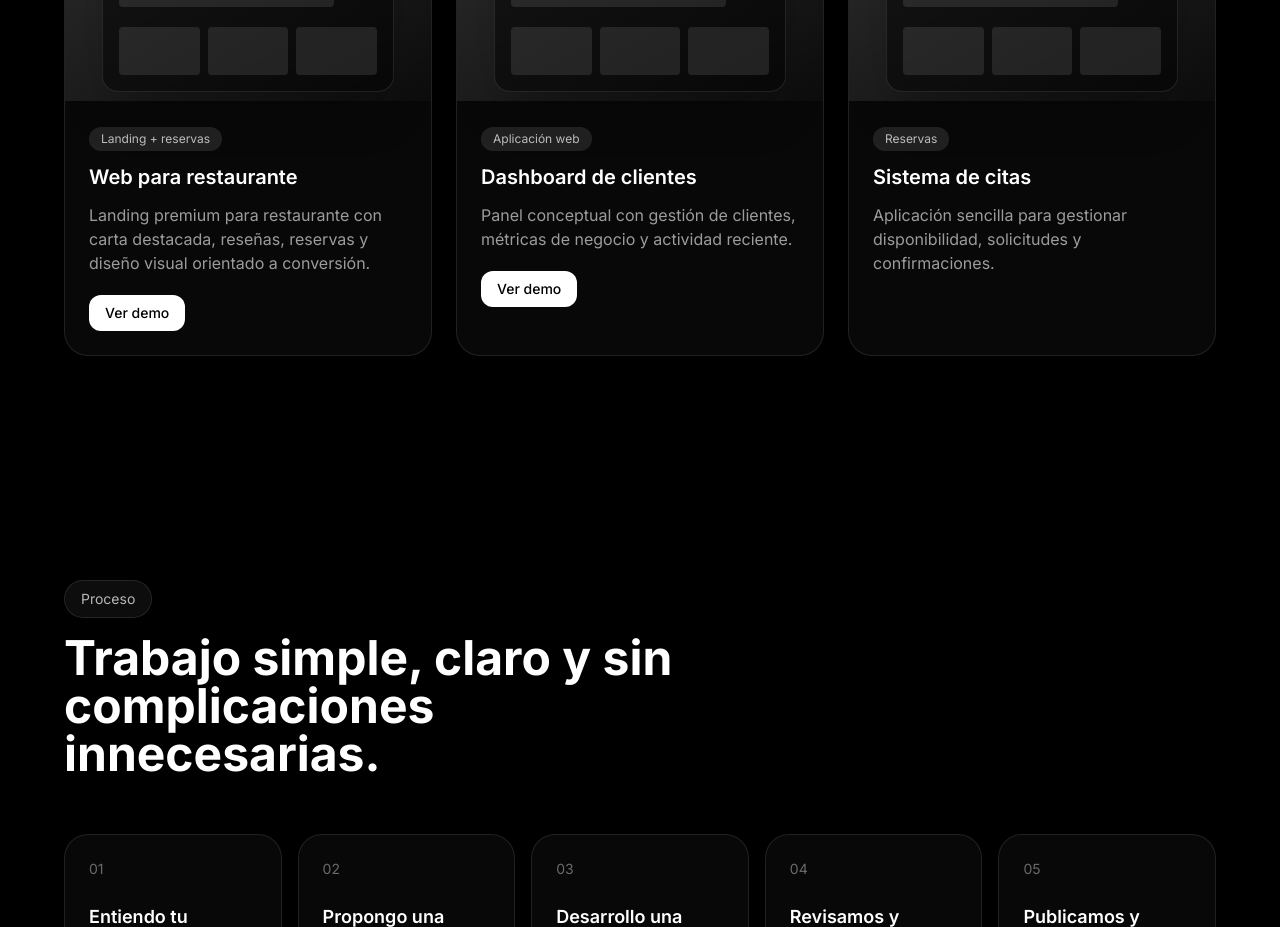
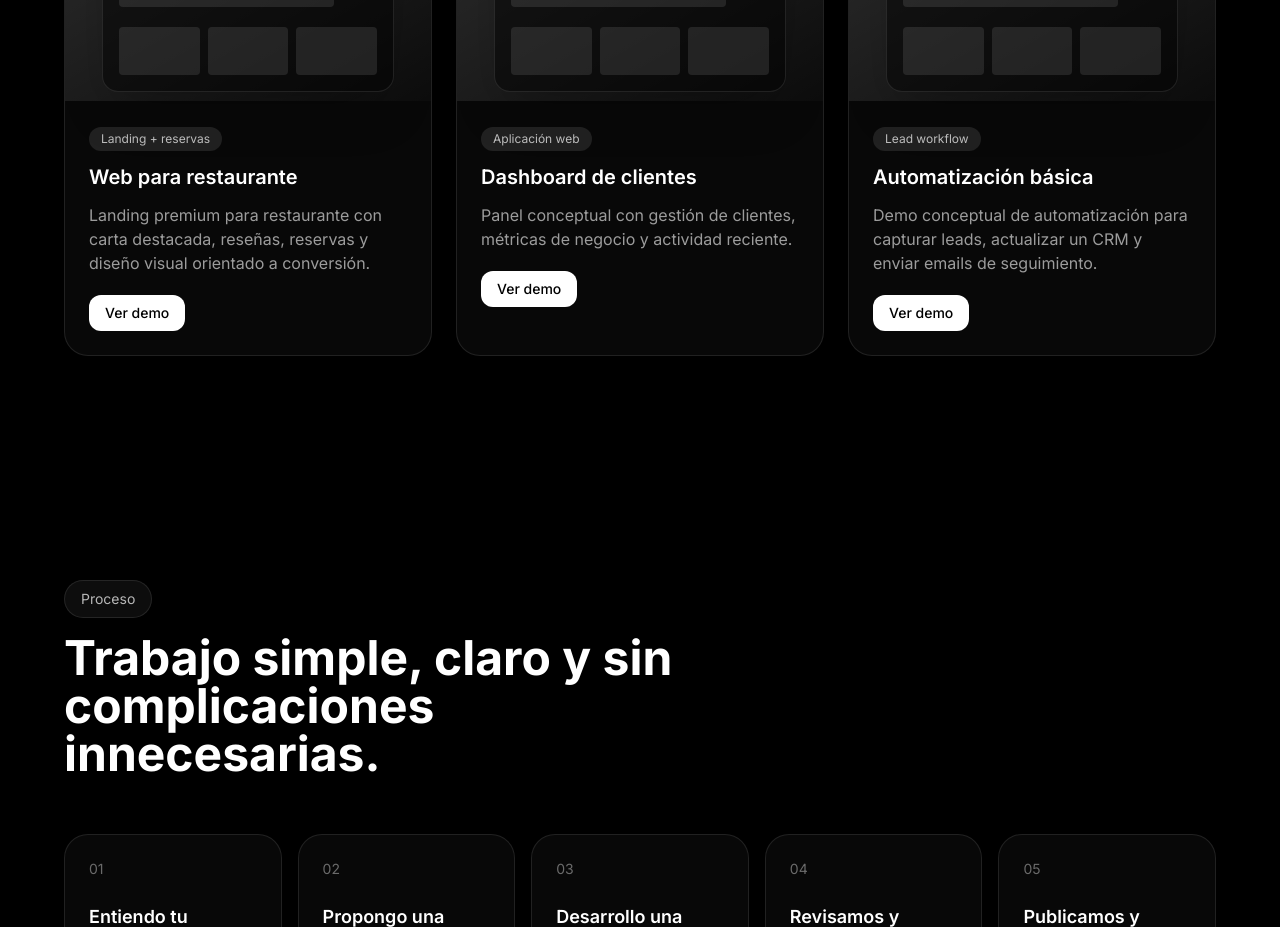
Before and after one commit to devjdoria/jjdoria-web, a Next.js app: page / in a window 1280 px wide. Shown: the part 2320-3247 px from the top of the page. Built offline with nearby package versions, Linux system fonts and the light colour scheme.

Commit message:
leadflow-automation demo link

```diff
--- a/src/components/sections/Projects.tsx
+++ b/src/components/sections/Projects.tsx
@@ -14,10 +14,11 @@ const projects = [
     url: "https://crm-dashboard-dusky-zeta.vercel.app",
   },
   {
-    title: "Sistema de citas",
-    tag: "Reservas",
+    title: "Automatización básica",
+    tag: "Lead workflow",
     description:
-      "Aplicación sencilla para gestionar disponibilidad, solicitudes y confirmaciones.",
+      "Demo conceptual de automatización para capturar leads, actualizar un CRM y enviar emails de seguimiento.",
+    url: "https://leadflow-automation.vercel.app/",
   },
 ];
 
```
